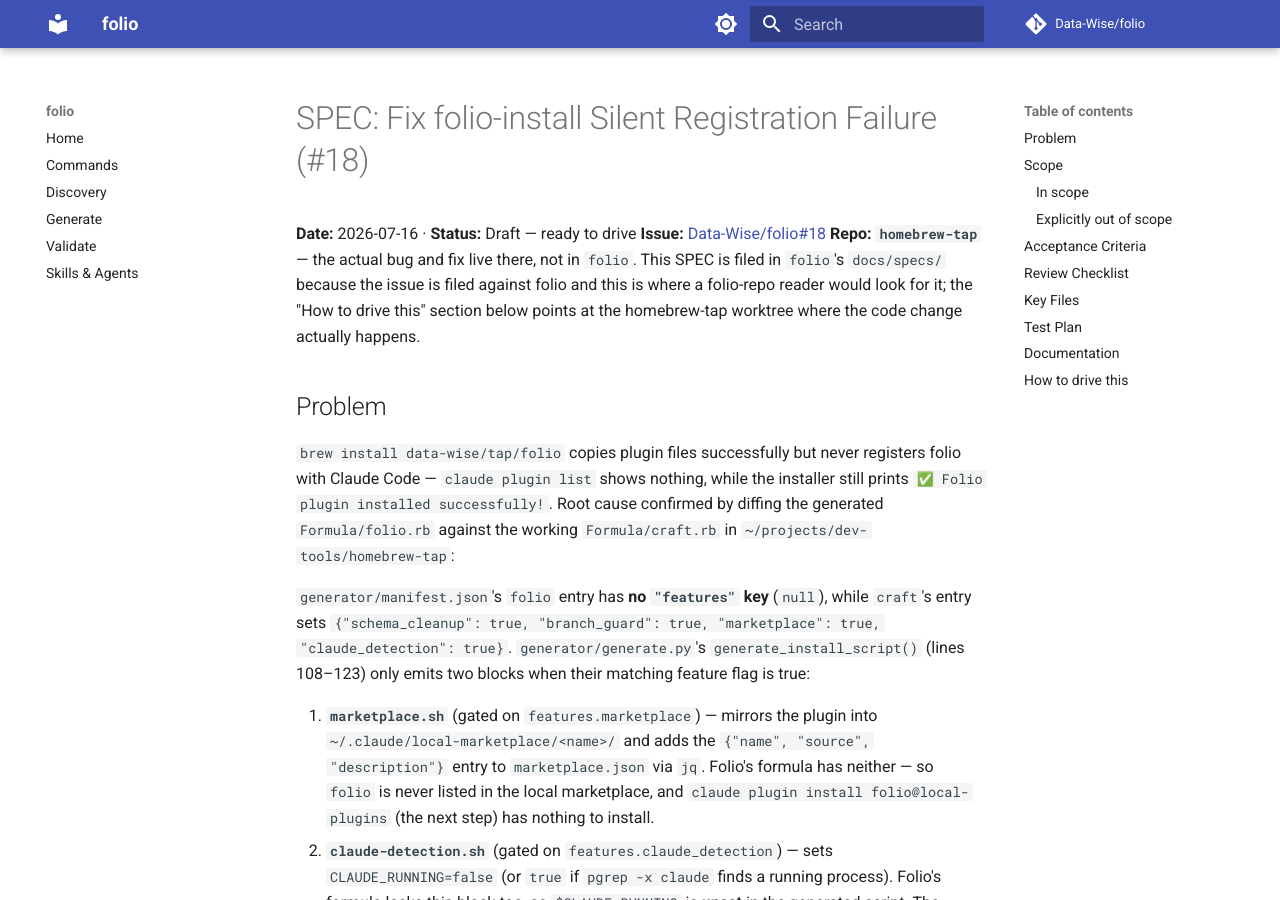
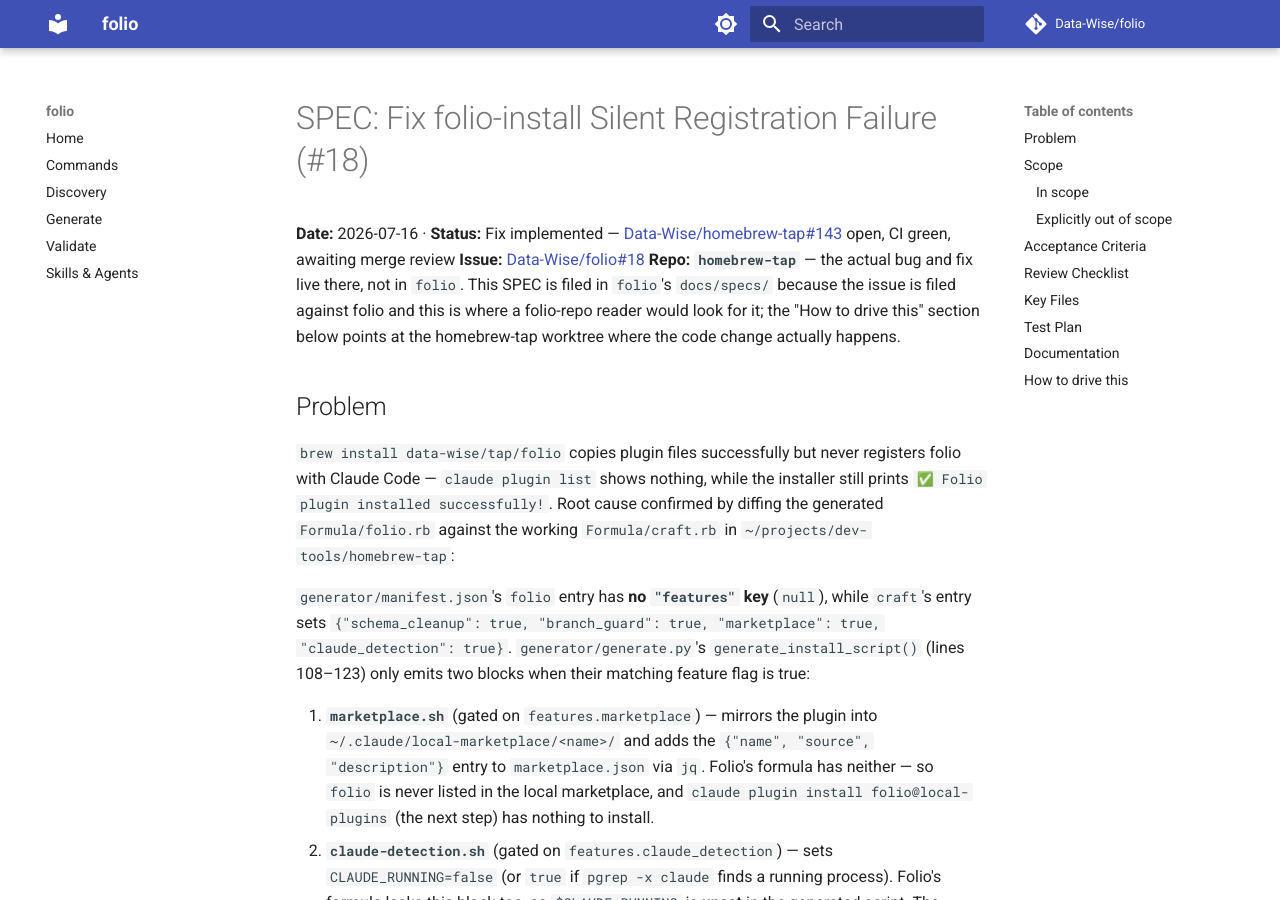
Before and after one commit to Data-Wise/folio, an MkDocs documentation site: the page built from docs/specs/SPEC-fix-install-registration-2026-07-16.md, in a window 1280 px wide and 900 px high. Built offline with MkDocs 1.6.1 and Material for MkDocs 9.7.7, drawn with Linux system fonts in a browser that asks for light colours; comment, search, counter and statistics services are not loaded.

Commit message:
docs(specs): mark #18 SPEC status — fix PR open (homebrew-tap#143)

```diff
--- a/docs/specs/SPEC-fix-install-registration-2026-07-16.md
+++ b/docs/specs/SPEC-fix-install-registration-2026-07-16.md
@@ -1,6 +1,6 @@
 # SPEC: Fix folio-install Silent Registration Failure (#18)
 
-**Date:** 2026-07-16 · **Status:** Draft — ready to drive
+**Date:** 2026-07-16 · **Status:** Fix implemented — [Data-Wise/homebrew-tap#143](https://github.com/Data-Wise/homebrew-tap/pull/143) open, CI green, awaiting merge review
 **Issue:** [Data-Wise/folio#18](https://github.com/Data-Wise/folio/issues/18)
 **Repo:** **`homebrew-tap`** — the actual bug and fix live there, not in `folio`. This SPEC is
 filed in `folio`'s `docs/specs/` because the issue is filed against folio and this is where a
```
